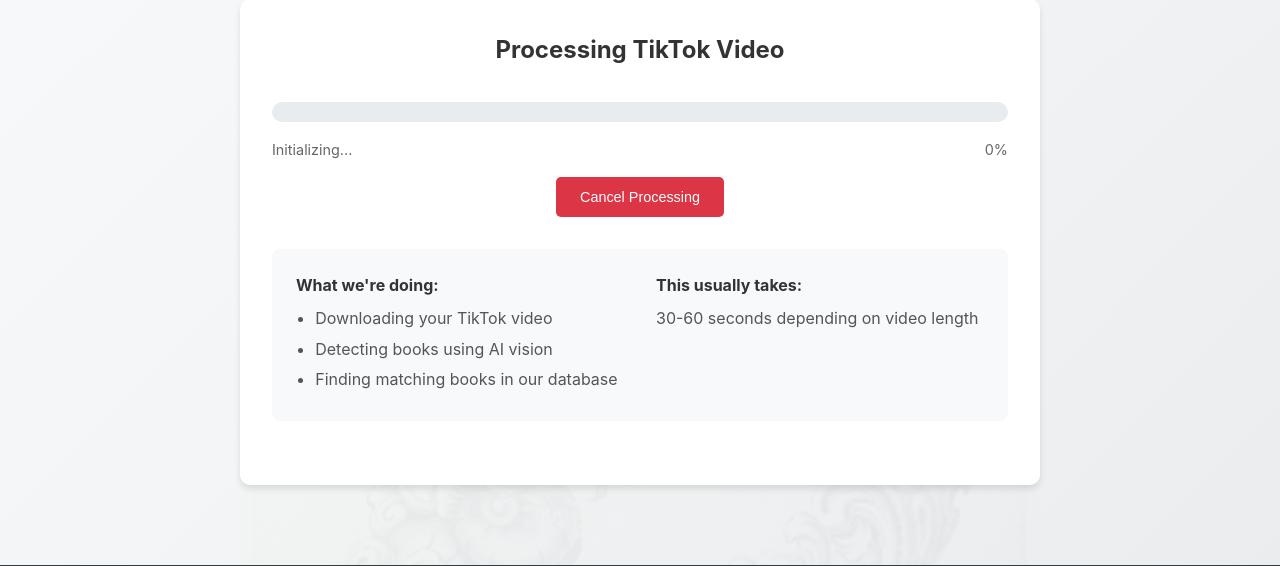
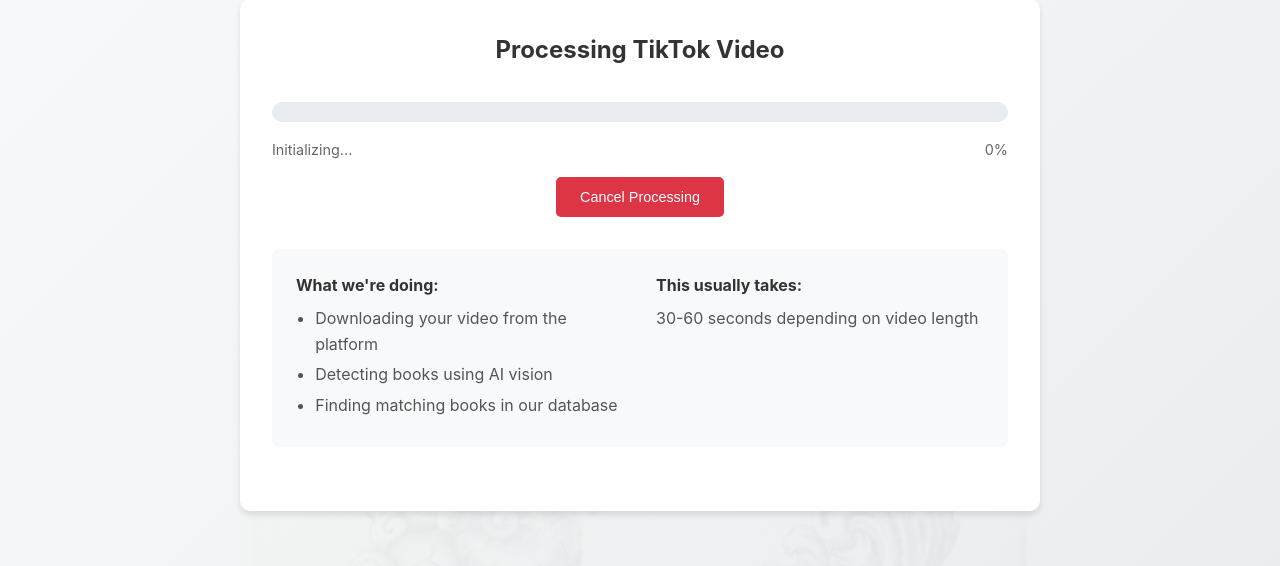
Before and after one commit to ColemanRHarris/booksaver, a Flask app: page /processing/1 in a window 1280 px wide. Shown: the part 197-763 px from the top of the page. Run offline with Flask 3, Linux system fonts and the light colour scheme; some libraries are stand-ins or nearby versions.

Commit message:
updte: processing page

```diff
--- a/templates/processing.html
+++ b/templates/processing.html
@@ -38,7 +38,7 @@
         <div class="info-item">
             <strong>What we're doing:</strong>
             <ul>
-                <li>Downloading your TikTok video</li>
+                <li>Downloading your video from the platform</li>
                 <li>Detecting books using AI vision</li>
                 <li>Finding matching books in our database</li>
             </ul>
```
